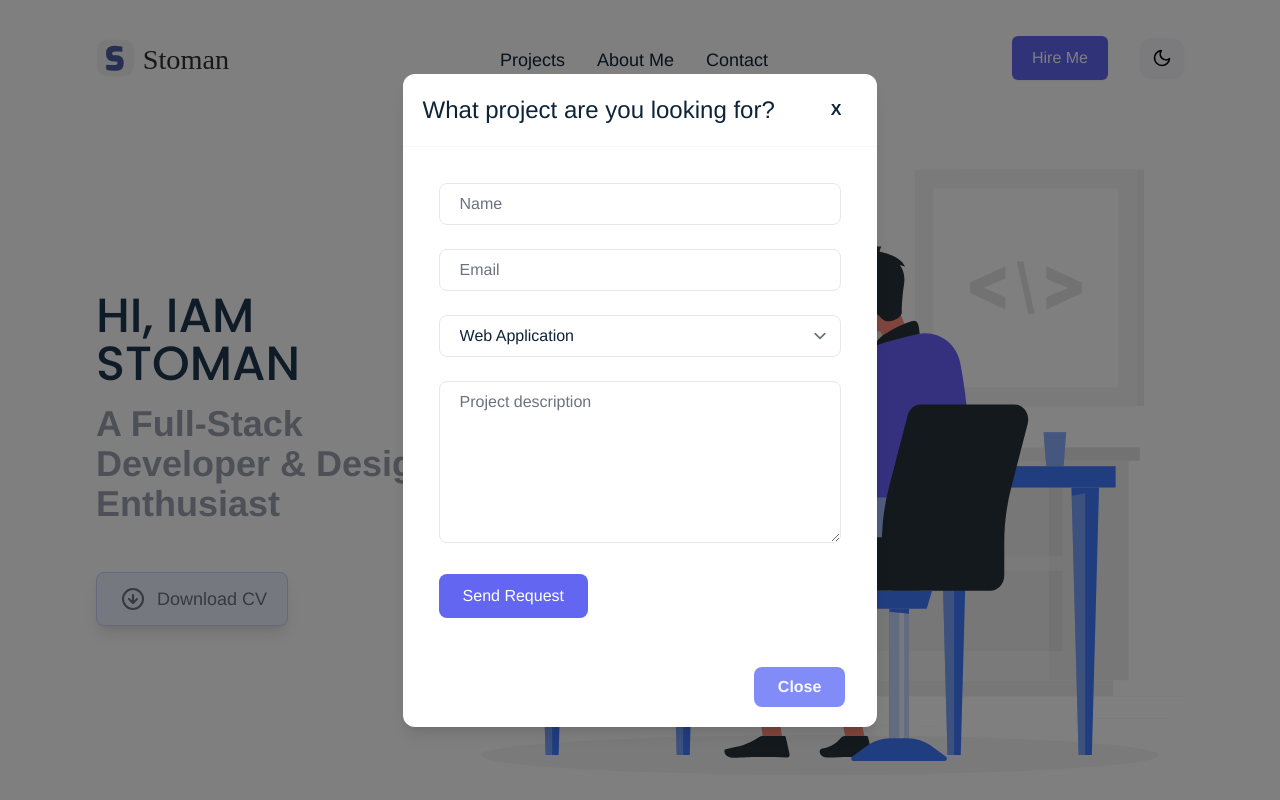
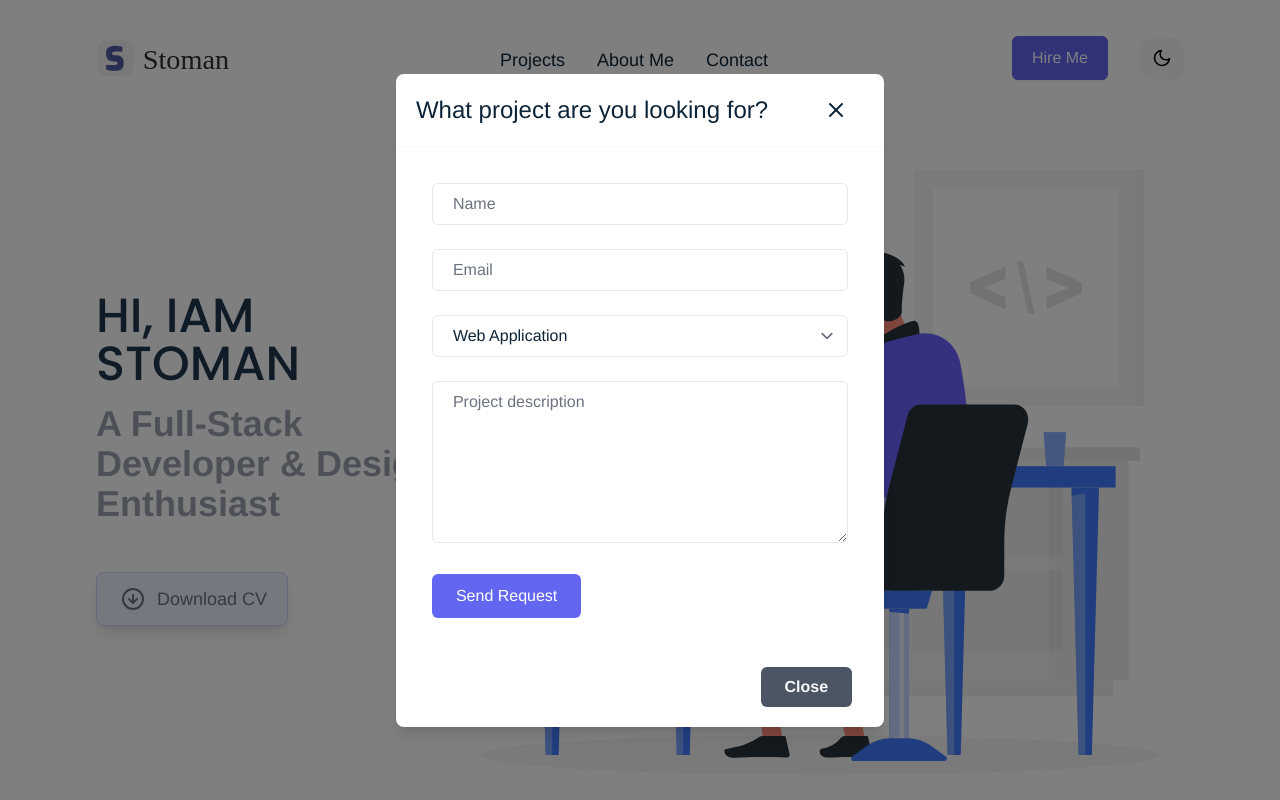
Before and after one commit to blasbot/vuejs-tailwindcss-project, a Vue app: page / in a window 1280 px wide. Both pictures are taken after a click on the button "Hire Me". Shown: the top 800 px of the page. Built offline with nearby package versions, Linux system fonts and the light colour scheme; what vue-backtotop would draw is missing.

Commit message:
Modal rounded corners and close icon

```diff
--- a/src/components/HireMeModal.vue
+++ b/src/components/HireMeModal.vue
@@ -17,7 +17,7 @@
 						class="modal-wrapper flex items-center z-30"
 					>
 						<div
-							class="modal max-w-md mx-5 xl:max-w-xl lg:max-w-xl md:max-w-xl bg-secondary-light dark:bg-primary-dark max-h-screen shadow-lg flex-row rounded-xl relative"
+							class="modal max-w-md mx-5 xl:max-w-xl lg:max-w-xl md:max-w-xl bg-secondary-light dark:bg-primary-dark max-h-screen shadow-lg flex-row rounded-lg relative"
 						>
 							<div
 								class="modal-header flex justify-between gap-10 p-5 border-b border-ternary-light dark:border-ternary-dark"
@@ -31,14 +31,14 @@
 									class="px-4 font-bold text-primary-dark dark:text-primary-light"
 									@click="showModal()"
 								>
-									X
+									<i data-feather="x"></i>
 								</button>
 							</div>
 							<div class="modal-body p-5 w-full h-full">
 								<form class="max-w-xl m-4 text-left">
-									<div class="">
+									<div class="mt-0">
 										<input
-											class="w-full px-5 py-2 border-1 border-gray-200 dark:border-secondary-dark rounded-lg text-md dark:font-medium bg-secondary-light dark:bg-ternary-dark text-primary-dark dark:text-ternary-light"
+											class="w-full px-5 py-2 border-1 border-gray-200 dark:border-secondary-dark rounded-md text-md dark:font-medium bg-secondary-light dark:bg-ternary-dark text-primary-dark dark:text-ternary-light"
 											id="name"
 											name="name"
 											type="text"
@@ -49,7 +49,7 @@
 									</div>
 									<div class="mt-6">
 										<input
-											class="w-full px-5 py-2 border-1 border-gray-200 dark:border-secondary-dark rounded-lg text-md dark:font-medium bg-secondary-light dark:bg-ternary-dark text-primary-dark dark:text-ternary-light"
+											class="w-full px-5 py-2 border-1 border-gray-200 dark:border-secondary-dark rounded-md text-md dark:font-medium bg-secondary-light dark:bg-ternary-dark text-primary-dark dark:text-ternary-light"
 											id="email"
 											name="email"
 											type="text"
@@ -60,7 +60,7 @@
 									</div>
 									<div class="mt-6">
 										<select
-											class="w-full px-5 py-2 border-1 border-gray-200 dark:border-secondary-dark rounded-lg text-md dark:font-medium bg-secondary-light dark:bg-ternary-dark text-primary-dark dark:text-ternary-light"
+											class="w-full px-5 py-2 border-1 border-gray-200 dark:border-secondary-dark rounded-md text-md dark:font-medium bg-secondary-light dark:bg-ternary-dark text-primary-dark dark:text-ternary-light"
 											id="subject"
 											name="subject"
 											type="text"
@@ -78,7 +78,7 @@
 
 									<div class="mt-6">
 										<textarea
-											class="w-full px-5 py-2 border-1 border-gray-200 dark:border-secondary-dark rounded-lg text-md dark:font-medium bg-secondary-light dark:bg-ternary-dark text-primary-dark dark:text-ternary-light"
+											class="w-full px-5 py-2 border-1 border-gray-200 dark:border-secondary-dark rounded-md text-md dark:font-medium bg-secondary-light dark:bg-ternary-dark text-primary-dark dark:text-ternary-light"
 											id="message"
 											name="message"
 											cols="14"
@@ -100,7 +100,6 @@
 											bg-indigo-500
 											hover:bg-indigo-600
 											rounded-md
-											sm:rounded-lg
 											focus:ring-1 focus:ring-indigo-900"
 											type="submit"
 											aria-label="Submit Request"
@@ -116,14 +115,10 @@
 								<button
 									class=" px-4
 									sm:px-6
-									py-2
-									bg-indigo-400
-									hover:bg-indigo-500
+									py-2 bg-gray-600 text-primary-light hover:bg-ternary-dark dark:bg-gray-200 dark:text-secondary-dark dark:hover:bg-primary-light
 									rounded-md
-									sm:rounded-lg
 									font-normal
 									sm:font-bold
-									text-primary-light
 									focus:ring-1 focus:ring-indigo-900"
 									@click="showModal()"
 									aria-label="Close Modal"
@@ -140,10 +135,17 @@
 </template>
 
 <script>
+import feather from 'feather-icons';
 export default {
 	props: ['showModal', 'modal', 'categories'],
 	data() {
 		return {};
+	},
+	mounted() {
+		feather.replace();
+	},
+	updated() {
+		feather.replace();
 	},
 	methods: {},
 };
```
